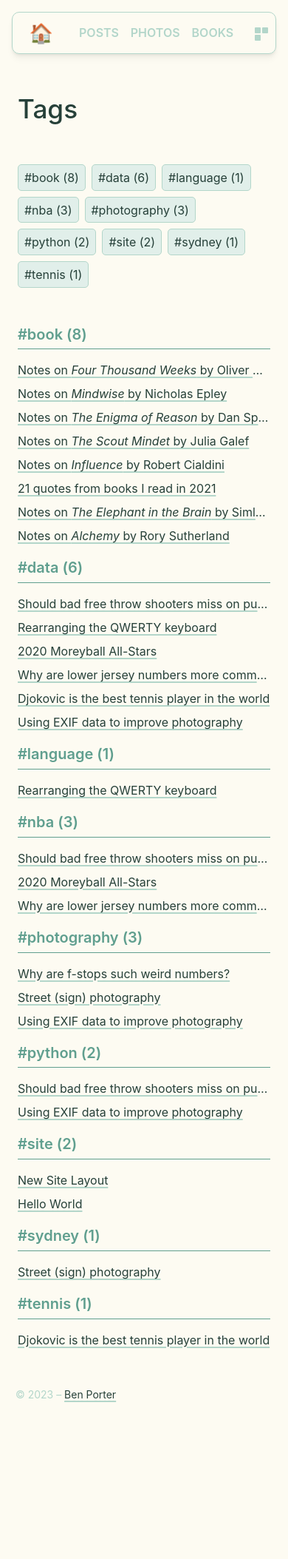
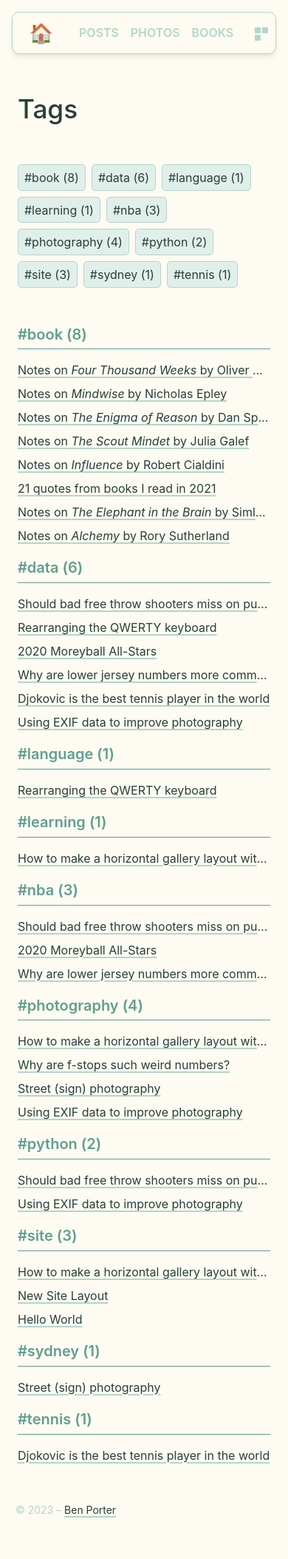
Before and after one commit to penborter/ben-report, a Jekyll site: the page built from _pages/tags.md, in a window 390 px wide. Shown: the whole page at 74% size. Built offline with Jekyll 4.4.1, drawn with Linux system fonts in a browser that asks for light colours; some web fonts are replaced; before the commit the page ends 1951 px from its top, so only the background shows below that; some of the changed lines change nothing that is shown.

Commit message:
Horizontal Gallery post

````diff
--- a/_drafts/2023-04-11-Horizontal-Gallery.md
+++ b/_posts/2023-04-11-Horizontal-Gallery.md
@@ -13,7 +13,7 @@
 1. Using a Jekyll template to populate a gallery
 2. Using CSS to get the populated gallery to behave the way we want
 
-If you're not using Jekyll then I recommend skipping straight to the [CSS section](/posts/horizontal-gallery#css).
+If you're not using Jekyll then I recommend skipping straight to the [CSS section](/posts/horizontal-gallery#css-layout).
 
 
 ## Jekyll Template
@@ -49,10 +49,17 @@
   {% endfor %}
 </div>
 ```
-## CSS
-For this layout, the `gallery-meta` intro paragraph and `image-wrapper` divs behave basically the same as horizontally scrolling components within the main wrapper.
+## CSS Layout
+Fundamentally, we have a wrapper div––which enables the horizontal scroll––containing a set of divs (or other tags) for each of the images or products or projects we want to display.
 
-Basically, it's a wrapper div––which enables the horizontal scroll––containing a set of divs for each images / products / projects you want to display. The contents of the inner divs is not important, as long as they each have `height: 100%`.
+```html
+<div class="horizontal-gallery-wrapper">
+  <div class="wrapper" id="img-1">
+  <div class="wrapper" id="img-2">
+  ...
+  <div class="wrapper" id="img-N">
+</div>
+```
 
 Firstly the main wrapper, where we set the x-axis overflow to scroll, and we force the content inside not to wrap, i.e. extend as far as needed off to the right of the page. We also add a bit of padding, include a large amount of left padding in this case so that the gallery starts to the right of the menu sidebar.
 
@@ -66,9 +73,9 @@
 }
 ```
 
-For each image (including the intro paragraph), we want to the height to be capped at 100% of the container, and add a bit of margin between each of the images. This is where we can add rounded borders or a box shadow to each of the images, if we wanted to.
+For each image (including the intro paragraph) we have an `image-wrapper` div. The contents of the inner divs is not important, as long as they each have `height: 100%`. Also note that if you're putting an `<img>` tag inside the `div`, you need to set `height:100%` for that element as well. We can add a bit of margin to leave a gap between each of the images; this is also where we could add rounded borders or a box shadow to each of the images, if we wanted to.
 
-The gallery-meta div needs some addition formatting to constrain its size and allow the text to display and wrap correctly. Width and padding are flexible, but `vertical-align: top` and `white-space: normal` are required.
+I've also included a `gallery-meta` div, which contains the intro paragraph gallery title. Otherwise, it behaves behave basically the same as the `image-wrapper` divs. It does need some additional formatting to constrain its size, and to allow the text to display and wrap correctly. Width and padding are flexible, but `vertical-align: top` and `white-space: normal` are required.
 
 ```scss
 .image-wrapper, .gallery-meta {
@@ -85,7 +92,7 @@
 }
 ```
 
-If we want to include a caption for each image (which we did in the HTML above), we will need to format that too. This bottom css rule means that the caption is hidden by default, and appears whenever the image itself is hovered over. As shown below captions should always appear in the bottom left of the screen, and are not tied to the location of the associated image. If you want them to move with the image, you can add `position: relative` to their parent element, in this case the `<a>` tag actually linking to the image.
+If we want to include a caption for each image (which we did in the HTML in [section 1](/posts/horizontal-gallery#jekyll-template)), we will need to format that too. The below css rules hide the caption by default, revealing it whenever the image itself is hovered over. In this arrangement, captions will always appear in the bottom left of the screen, and aren't tied to the location of the associated image. If you want them to move with the image, you can add `position: relative` to their parent element, in this case the `<a>` tag actually linking to the image.
 
 ```scss
 .image-caption {
@@ -106,8 +113,24 @@
 }
 ```
 
-That's all there is to it! No JS required, just forcing the page contents to extend off to the right and allowing the page to scroll. This effect works well with a static sidebar, where the photos will scroll under the sidebar and off the screen to the left.
+## Narrow Screens
 
-Other touches include: adding a page footer into the `gallery-meta` div, and including a `{{ content }}` tag in that same div to allow for a custom blurb for each gallery.
+For narrow screen widths or vertically oriented screens, obviously the horizontal scroll doesn't make sense. In those circumstances I just revert `horizontal-gallery-wrapper` to a column-direction flex box.
 
-See some live examples [here](https://ben.report/photos), or at the **PHOTOS** link in the navbar.
+```css
+@media screen and (max-width: 1000px)
+.horizontal-gallery-wrapper {
+  display: flex;
+  flex-direction: column;
+  align-items: center;
+  row-gap: 1em;
+}
+```
+
+## Wrapping Up
+
+That's all there is to it! No JS required, just forcing the page contents to extend off to the right and telling the page to scroll in that direction. This effect works well with a static sidebar, where the photos can scroll under the sidebar and off the screen to the left.
+
+Other finishing touches could include: adding a page footer into the `gallery-meta` div, and including a `{{ content }}` tag in that same div to allow for a custom blurb for each gallery.
+
+See some live examples [here](https://ben.report/photos), or at the **PHOTOS** link in the navbar <span class="narrow-remove">on the left.</span><span class="narrow-show">up top.</span>
--- a/_sass/layout.scss
+++ b/_sass/layout.scss
@@ -169,6 +169,10 @@
   white-space: nowrap;
   overflow: hidden;
   text-overflow: ellipsis;
+}
+
+.narrow-show {
+  display: none;
 }
 
 // Defaults
@@ -1041,6 +1045,10 @@
     display: none;
   }
 
+  .narrow-show {
+    display: block;
+  }
+
   ul, ol {
     padding-left: 1.2em;
   }
````
